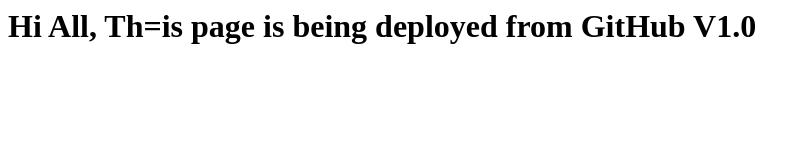
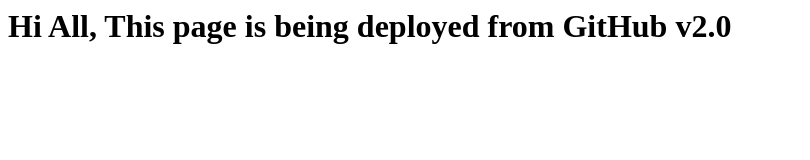
Before and after one commit to VP8691/AWS-VP, a plain HTML site: page index.html in a window 1280 px wide. Shown: the whole page, without its empty margins (0-810 px from the left). Drawn offline with Linux system fonts and the light colour scheme.

Commit message:
Update index.html

```diff
--- a/index.html
+++ b/index.html
@@ -1,5 +1,5 @@
 <html><h1>
 
-  Hi All, Th=is page is being deployed from GitHub V1.0
+  Hi All, This page is being deployed from GitHub v2.0
 
 </h1></html>
```
